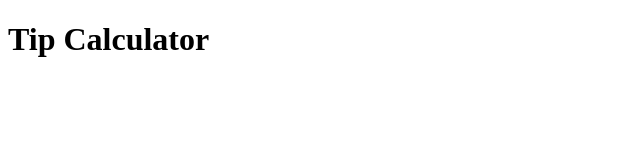
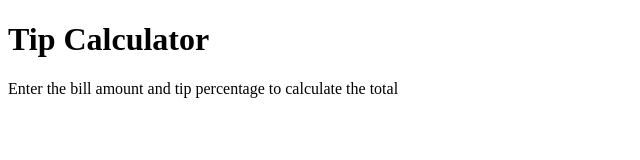
Before and after one commit to dammydrizzle/project-2, a plain HTML site: page index.html in a window 1280 px wide. Shown: the whole page, without its empty margins (0-640 px from the left). Drawn offline with Linux system fonts and the light colour scheme.

Commit message:
added another paragraph tag

```diff
--- a/index.html
+++ b/index.html
@@ -8,6 +8,7 @@
 <body>
     <div class="container">
         <h1>Tip Calculator</h1>
+        <p>Enter the bill amount and tip percentage to calculate the total</p>
     </div>
 </body>
 </html>
```
